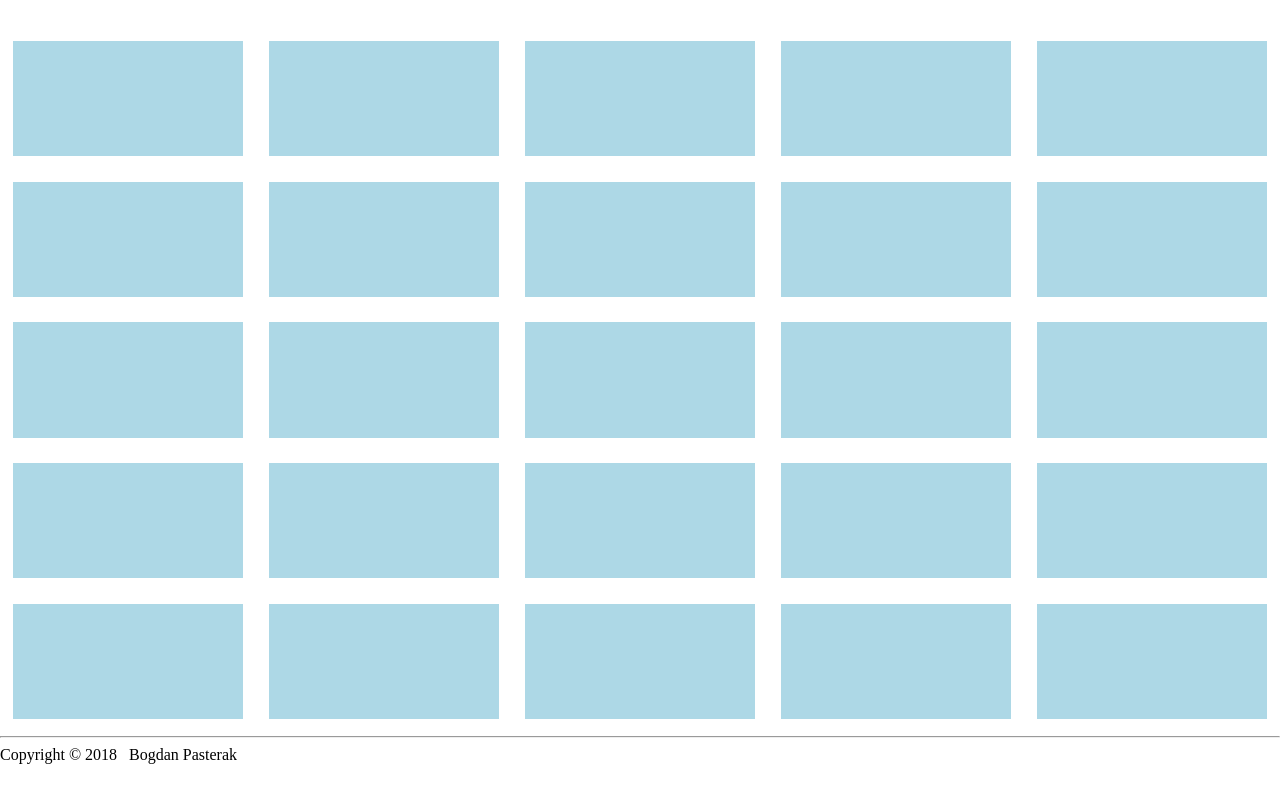
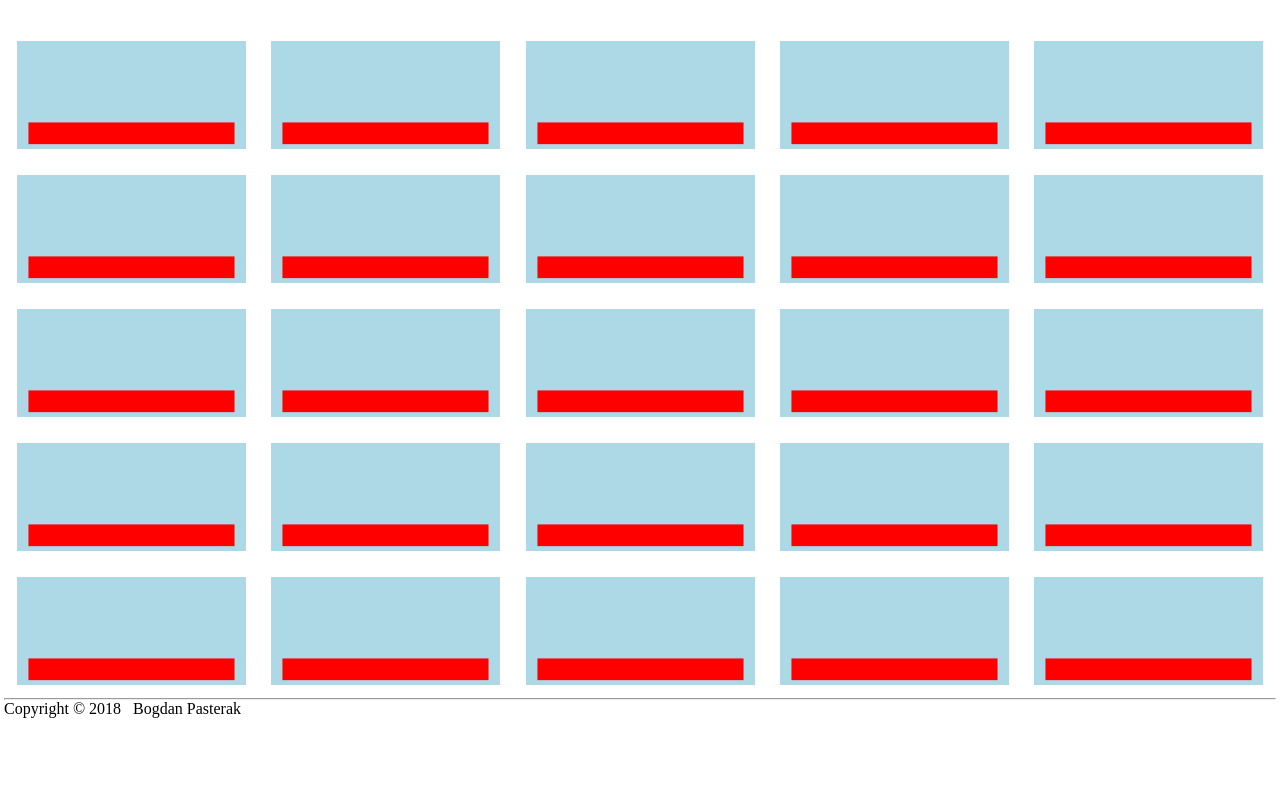
Before and after one commit to BogdanPasterak/castles, a website: page index.html in a window 1280 px wide. Drawn offline with Linux system fonts and the light colour scheme.

Commit message:
Remove scroll bar

```diff
--- a/script.js
+++ b/script.js
@@ -84,16 +84,16 @@ class Field {
                     let svg = document.createElementNS("http://www.w3.org/2000/svg", 'svg');
                     svg.setAttribute('preserveAspectRatio', "none");
                     // svg.setAttribute('height', '100%');
-                    svg.setAttribute('viewBox', '0 0 100 50');
+                    svg.setAttribute('viewBox', '0 0 100 20');
                     svg.setAttribute('id',index++);
                     svg.setAttribute('style', 'background-color:lightblue');
-                    // let rect = document.createElementNS("http://www.w3.org/2000/svg", 'rect');
-                    // rect.setAttribute('x', '5');
-                    // rect.setAttribute('y', '5');
-                    // rect.setAttribute('width', '50');
-                    // rect.setAttribute('height', '50');
-                    // rect.setAttribute('fill', 'red');
-                    // svg.append(rect);
+                    let rect = document.createElementNS("http://www.w3.org/2000/svg", 'rect');
+                    rect.setAttribute('x', '5');
+                    rect.setAttribute('y', '15');
+                    rect.setAttribute('width', '90');
+                    rect.setAttribute('height', '4');
+                    rect.setAttribute('fill', 'red');
+                    svg.append(rect);
                     fieldNode.append(svg);
                     this.fieldsNods.push(svg);
                 }
--- a/style.css
+++ b/style.css
@@ -1,7 +1,13 @@
-html , body {
-    height: 100%;
+* {
     margin: 0;
     padding: 0;
+}
+html {
+    height: calc(100vh - 10px);
+    padding: 0px 4px;
+}
+body {
+    height: 100%;
 }
 .head_game {
     width: 100%;
@@ -14,7 +20,7 @@ html , body {
 .board {
     display: flex;
     flex-flow: column;
-    height: calc(100% - 100px);
+    height: calc(100% - 120px);
 }
 .row {
     display: flex;
@@ -27,8 +33,8 @@ html , body {
     margin: 1%;
     background-color: #eee;
     flex-grow: 1;
-    /* align-items: center;
-    justify-content: center; */
+    align-items: center;
+    justify-content: center;
 }
 .field.player1 {
     background-color: #e88;
```
